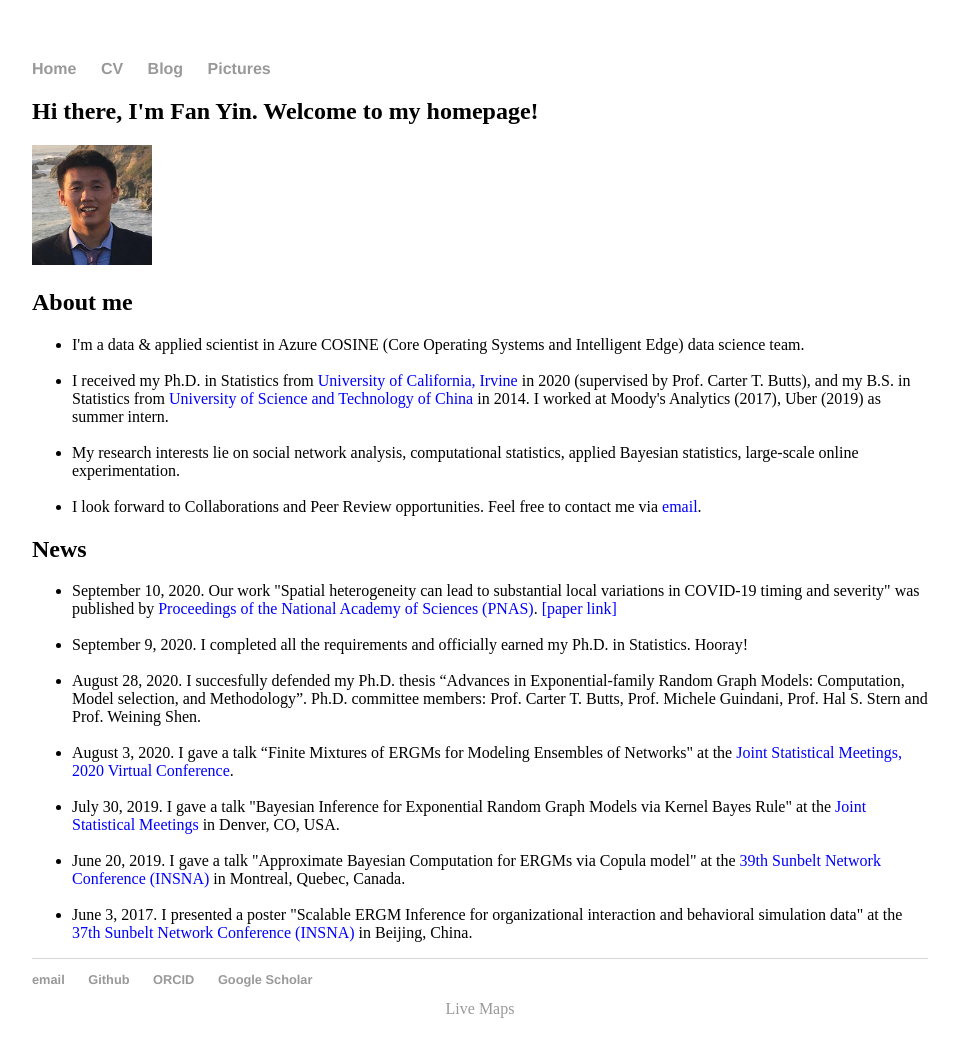
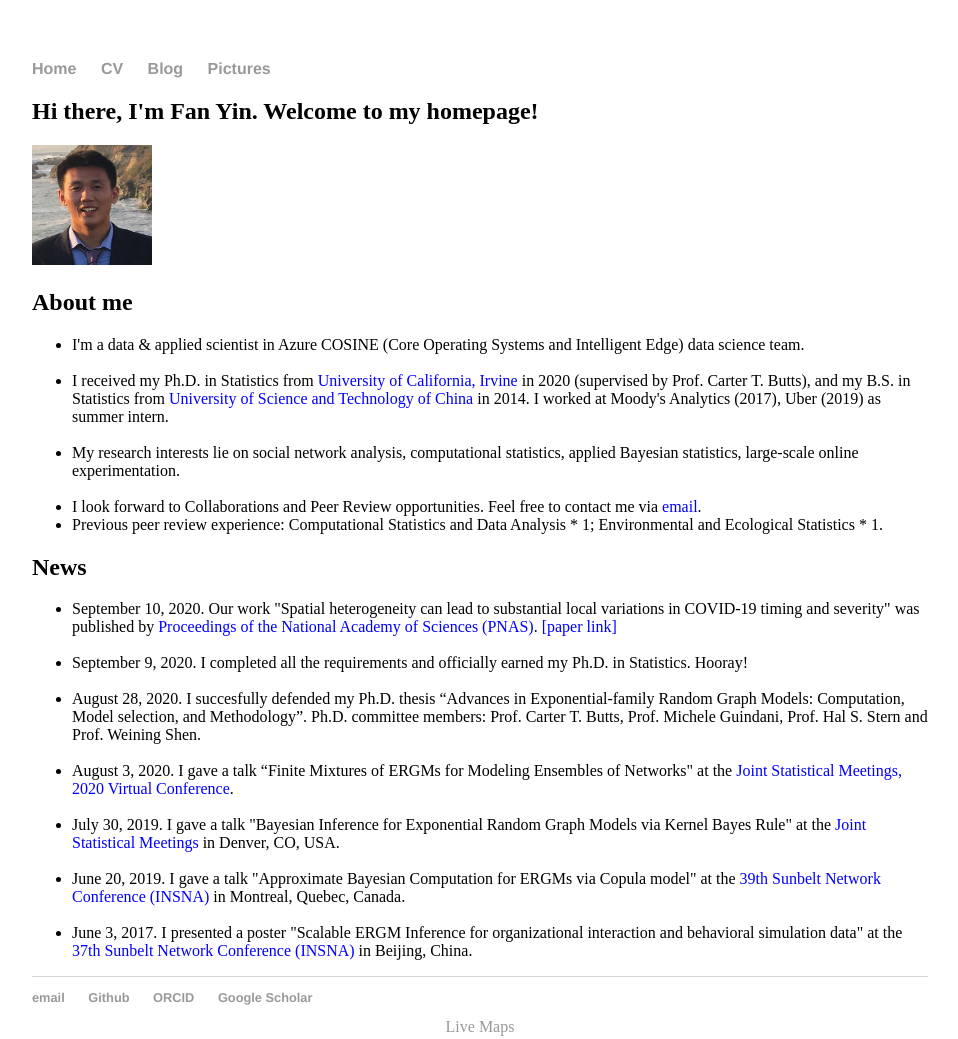
Before and after one commit to fyin-stats/fyin-stats.github.io, a plain HTML site: page index.html in a window 1280 px wide. Shown: the whole page, without its empty margins (160-1118 px from the left). Drawn offline with Linux system fonts and the light colour scheme.

Commit message:
Update index.html

```diff
--- a/index.html
+++ b/index.html
@@ -31,6 +31,7 @@
 			<li>My research interests lie on social network analysis, computational statistics, applied Bayesian statistics, large-scale online experimentation.</li>
 			<br>
 			<li>I look forward to Collaborations and Peer Review opportunities. Feel free to contact me via <a href="mailto:yinf2@uci.edu" style="color:blue;">email</a>. </li>
+			<li>Previous peer review experience: Computational Statistics and Data Analysis * 1; Environmental and Ecological Statistics * 1.</li>
                      </ul>
 		<h2>News</h2>
 		<ul>
```
